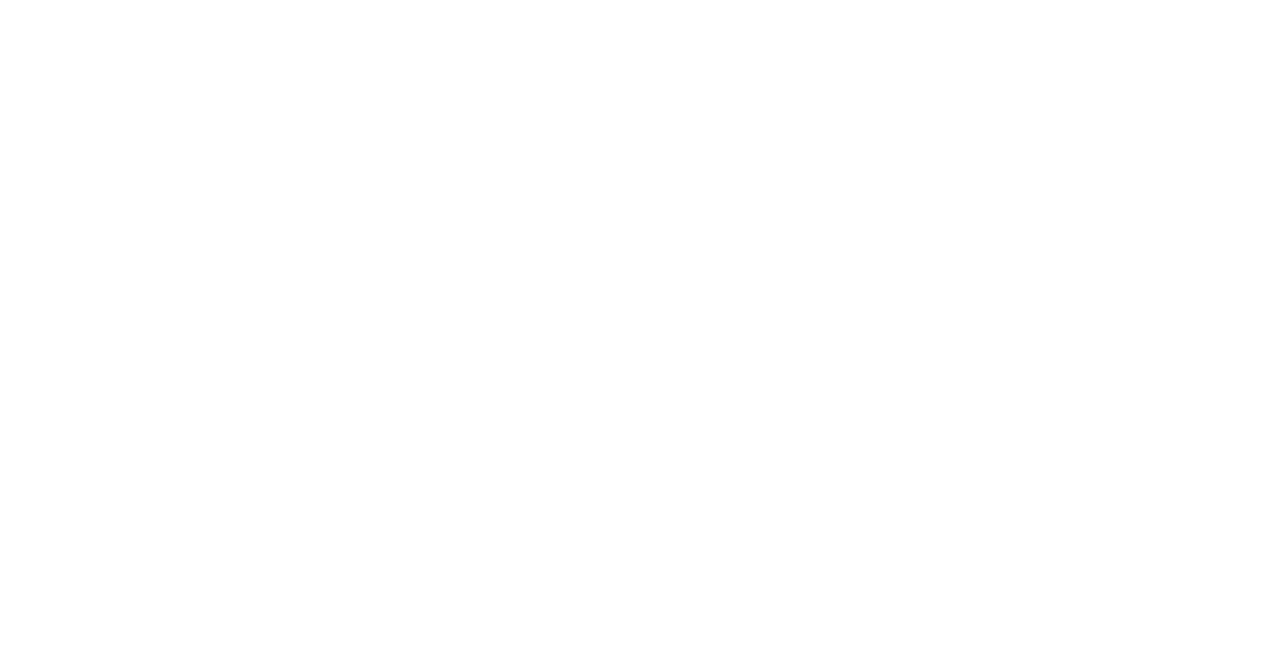
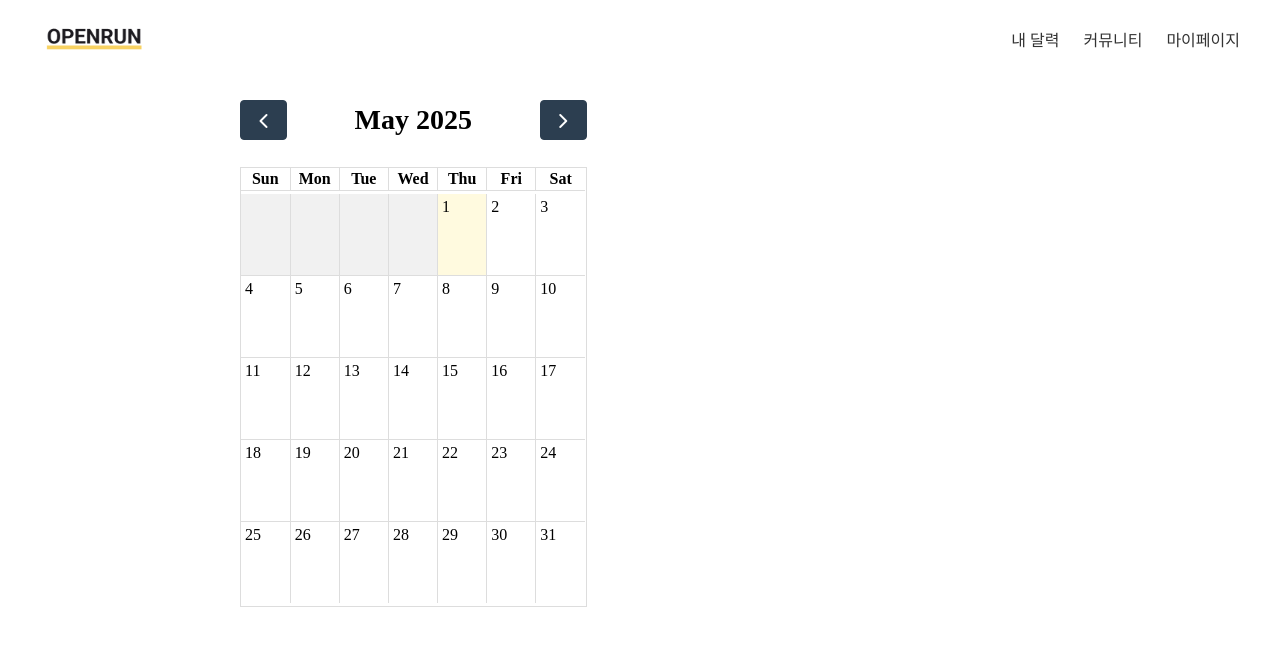
Before and after one commit to SsssYeon/Openrun_Project, a React (Create React App) app in the folder Frontend/openrun/: page /calendarrecords in a window 1280 px wide. Before the commit this address had no page. Shown: the top 646 px of the page. Built offline with nearby package versions, Linux system fonts and the light colour scheme.

Commit message:
calender

```diff
--- a/Frontend/openrun/package.json
+++ b/Frontend/openrun/package.json
@@ -3,6 +3,9 @@
   "version": "0.1.0",
   "private": true,
   "dependencies": {
+    "@fullcalendar/daygrid": "^6.1.17",
+    "@fullcalendar/interaction": "^6.1.17",
+    "@fullcalendar/react": "^6.1.17",
     "@fullpage/react-fullpage": "^0.1.48",
     "@testing-library/dom": "^10.4.0",
     "@testing-library/jest-dom": "^6.6.3",
--- a/Frontend/openrun/src/App.js
+++ b/Frontend/openrun/src/App.js
@@ -1,5 +1,5 @@
 import React from "react";
-import {Routes, Route, Link} from "react-router-dom";
+import {Routes, Route} from "react-router-dom";
 
 import Login from"./pages/login";
 import Nav from"./components/nav";
@@ -11,6 +11,7 @@
 import Main from "./pages/main";
 import Main2 from "./pages/main2";
 import Home from "./pages/home";
+import Calendarrecords from "./pages/calendarrecords";
 
 
 // import Counter from"./pages/counter";
@@ -37,6 +38,7 @@
         <Route path="/findidresult" element={<Findidresult />} />
         <Route path="/main" element={<Main />} />
         <Route path="/main2" element={<Main2 />} />
+        <Route path="/calendarrecords" element={<Calendarrecords />} />
       </Routes>
     </div>
    );
--- a/Frontend/openrun/src/components/nav.js
+++ b/Frontend/openrun/src/components/nav.js
@@ -14,11 +14,11 @@
       </div>
       <div className="nav-right">
         <div className="nav-item-dropdown">
-          <NavLink to="/calendar/records" className="nav-item">내 달력</NavLink>{/* 로그인 시 내 달력으로, 로그인하지 않은 상태일 시 로그인 페이지로 */}
+          <NavLink to="/calendarrecords" className="nav-item">내 달력</NavLink>{/* 로그인 시 내 달력으로, 로그인하지 않은 상태일 시 로그인 페이지로 */}
           <div className="dropdown-content">
-            <NavLink to="/calendar/records" className="dropdown-item">내 관극 기록</NavLink>
-            <NavLink to="/calendar/favorites" className="dropdown-item">관심 공연</NavLink>
-            <NavLink to="/calendar/statistics" className="dropdown-item">나의 통계</NavLink>
+            <NavLink to="/calendarrecords" className="dropdown-item">내 관극 기록</NavLink>
+            <NavLink to="/calendarfavorites" className="dropdown-item">관심 공연</NavLink>
+            <NavLink to="/calendarstatistics" className="dropdown-item">나의 통계</NavLink>
           </div>
         </div>
         <NavLink to="/community" className="nav-item">커뮤니티</NavLink>
--- /dev/null
+++ b/Frontend/openrun/src/css/calendarrecords.css
@@ -0,0 +1,32 @@
+.flex {
+    display: flex;
+    height: calc(100vh - 60px); /* 전체 화면 높이에서 Nav 높이 뺌 */
+    margin-top: 60px; /* Nav 아래로 내려오게 함 */
+    gap: 20px;
+    padding: 20px;
+    box-sizing: border-box;
+  }
+
+  /* 좌측 달력 */
+  .calendar {
+    width: 400px;
+    height: 100%;
+    margin-left: 200px;
+
+  }
+
+  /* 우측 티켓 카드 */
+  .tickets {
+    width: 500px;
+    height: 100%;
+    overflow-y: auto;
+    margin-right: 200px;
+  }
+
+  .fc-daygrid-day-frame {
+    display: flex;
+    flex-direction: column;
+    align-items: flex-start;
+    min-height: 140px; /* 더 길쭉한 느낌 주기 */
+    box-sizing: border-box;
+  }
--- /dev/null
+++ b/Frontend/openrun/src/mocks/events.js
@@ -0,0 +1,29 @@
+const eventsData = [
+    {
+      id: '1',
+      title: '뮤지컬 레베카',
+      date: '2025-03-05',
+      time: '오후 7시',
+      location: '샤롯데씨어터',
+      poster: '/images/rebecca.jpg',
+    },
+    {
+      id: '2',
+      title: '연극 아트',
+      date: '2025-03-05',
+      time: '오후 8시',
+      location: '대학로예술극장',
+      poster: '/images/art.jpg',
+    },
+    {
+      id: '3',
+      title: '콘서트 하이라이트',
+      date: '2025-03-09',
+      time: '오후 6시',
+      location: 'KSPO돔',
+      poster: '/images/concert.jpg',
+    },
+    // 추가...
+  ];
+
+  export default eventsData;
--- /dev/null
+++ b/Frontend/openrun/src/pages/calendarrecords.js
@@ -0,0 +1,84 @@
+import Nav from "../components/nav.js";
+import "../css/calendarrecords.css";
+import React, { useState } from "react";
+import FullCalendar from "@fullcalendar/react";
+import dayGridPlugin from "@fullcalendar/daygrid";
+import { useNavigate } from "react-router-dom";
+import eventsData from "../mocks/events.js"; // 예시 JSON 데이터
+
+const Calendarrecords = () => {
+  const [selectedDateEvents, setSelectedDateEvents] = useState([]);
+  const navigate = useNavigate();
+
+  // 날짜 클릭 시 해당 날짜의 이벤트만 추출
+  const handleDateClick = (arg) => {
+    const filteredEvents = eventsData.filter(
+      (event) => event.date === arg.dateStr
+    );
+    setSelectedDateEvents(filteredEvents);
+  };
+
+  // 이벤트(포스터) 클릭 시 상세 페이지로 이동
+  const handleEventClick = (info) => {
+    navigate(`/detail/${info.event.id}`);
+  };
+
+  return (
+    <div>
+      <div>
+        <Nav />
+      </div>
+      <div className="flex">
+        {/* 좌측 달력 */}
+        <div className="calendar">
+          <FullCalendar
+            plugins={[dayGridPlugin]}
+            initialView="dayGridMonth"
+            events={eventsData}
+            dateClick={handleDateClick}
+            eventClick={handleEventClick}
+            height={700}
+            contentHeight="auto"
+            contentWidth="auto"
+            dayMaxEventRows={false}
+            fixedWeekCount={false} // 주 수 고정 해제
+            showNonCurrentDates={false}
+            handleWindowResize={true}
+            headerToolbar={{
+              left: 'prev',
+              center: 'title',
+              right: 'next' // 'today' 제거됨
+            }}
+          />
+        </div>
+
+        {/* 우측 상세 정보 요약 카드 */}
+        <div className="tickets">
+          {selectedDateEvents.map((event) => (
+            <div
+              key={event.id}
+              className="border rounded-lg p-4 cursor-pointer hover:shadow-md"
+              onClick={() => navigate(`/detail/${event.id}`)}
+            >
+              <div className="flex">
+                <img
+                  src={event.poster}
+                  alt={event.title}
+                  className="w-24 h-32 object-cover mr-4"
+                />
+                <div>
+                  <h3 className="font-bold text-lg">{event.title}</h3>
+                  <p>날짜: {event.date}</p>
+                  <p>시간: {event.time}</p>
+                  <p>장소: {event.location}</p>
+                </div>
+              </div>
+            </div>
+          ))}
+        </div>
+      </div>
+    </div>
+  );
+};
+
+export default Calendarrecords;
--- a/Frontend/openrun/src/pages/home.js
+++ b/Frontend/openrun/src/pages/home.js
@@ -14,7 +14,7 @@
       render={() => (
         <div>
           {/* 첫 번째 섹션 (Main 컴포넌트) */}
-          <div className="section">
+          <div className="section" >
             <Main />
           </div>
 
```
Also changed, not shown: 1 other file (tests, documents, lock files or other folders).
